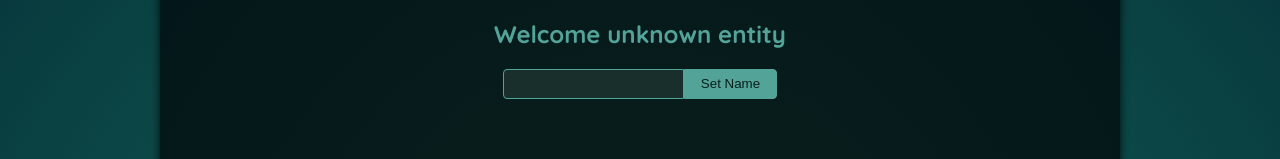
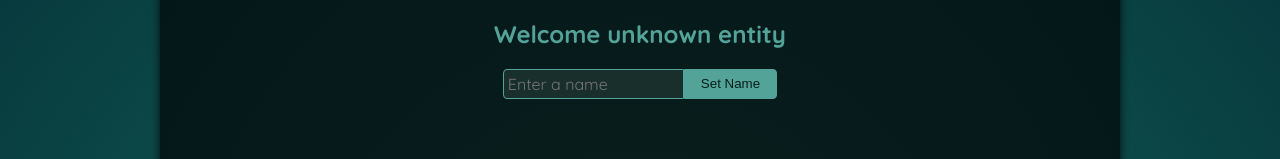
Before and after one commit to Janriz-Libres/almost-final-countdown, a React (Vite) app: page / in a window 1280 px wide. Shown: the part 153-312 px from the top of the page. Built offline with nearby package versions, Linux system fonts and the light colour scheme; a web font is replaced by a local one.

Commit message:
implemented submit on enter for player name field

```diff
--- a/src/components/Player.jsx
+++ b/src/components/Player.jsx
@@ -4,7 +4,11 @@ export default function Player() {
   const [name, setName] = useState("");
   const inputRef = useRef();
 
-  function handleClick() {
+  function handleChange(event) {
+    if (event.type == "keydown" && event.key !== "Enter") {
+      return;
+    }
+
     setName(inputRef.current.value);
     inputRef.current.value = "";
   }
@@ -13,8 +17,13 @@ export default function Player() {
     <section id="player">
       <h2>Welcome {name || "unknown entity"}</h2>
       <p>
-        <input ref={inputRef} type="text" />
-        <button onClick={handleClick}>Set Name</button>
+        <input
+          ref={inputRef}
+          type="text"
+          placeholder="Enter a name"
+          onKeyDown={handleChange}
+        />
+        <button onClick={handleChange}>Set Name</button>
       </p>
     </section>
   );
```
